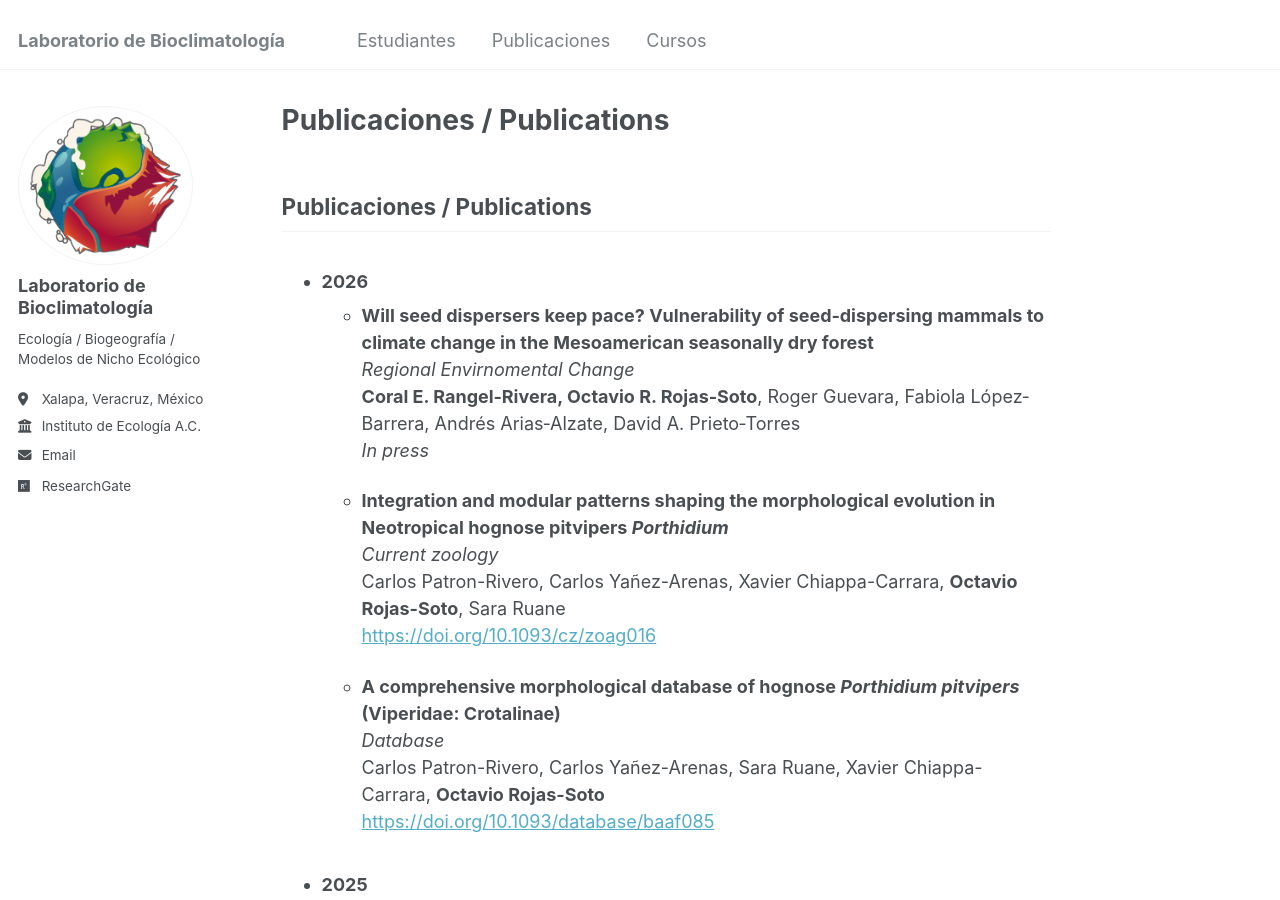
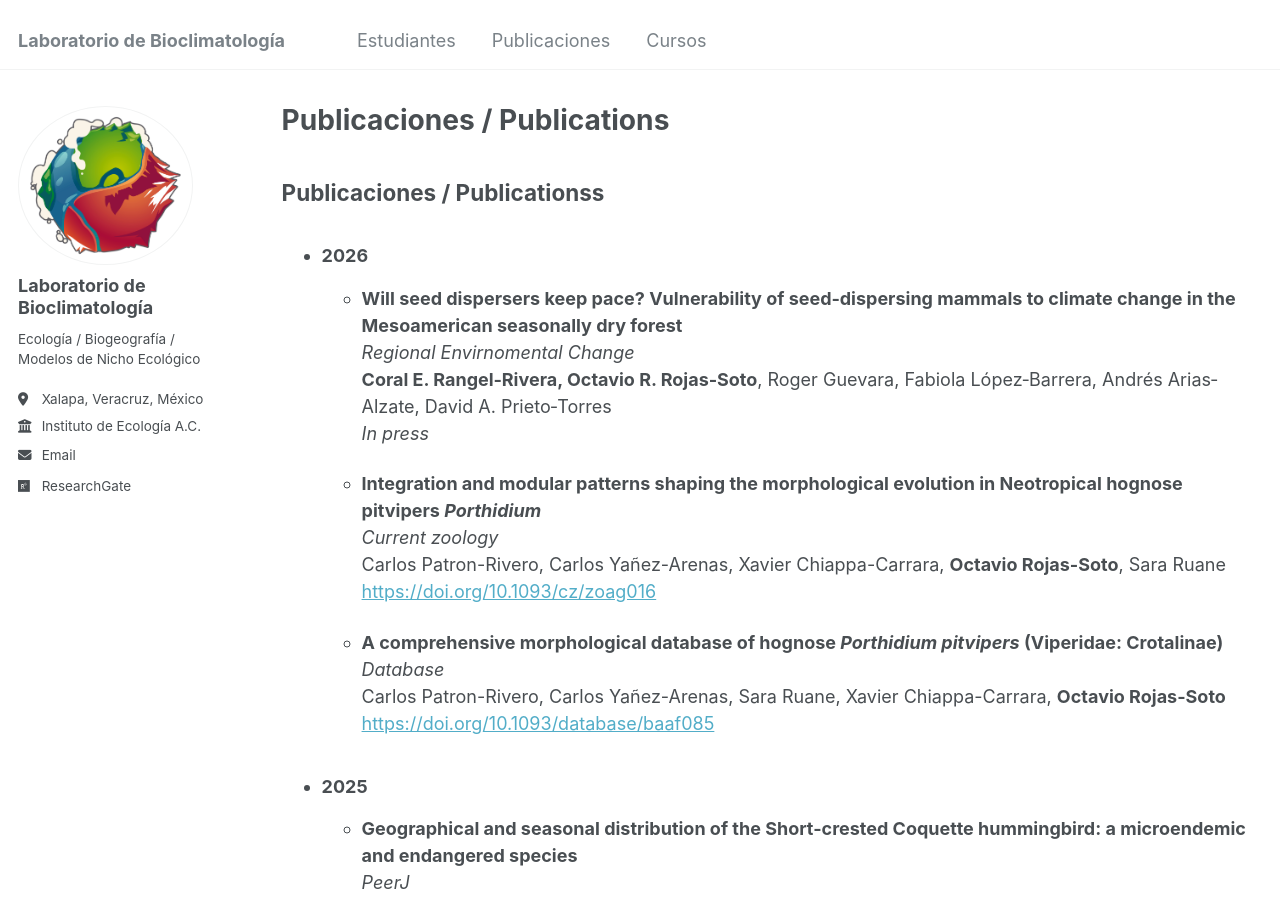
Before and after one commit to Labbioclim/bioclimat, a Jekyll site: the page built from _pages/markdown.md, in a window 1280 px wide and 900 px high. Built offline with Jekyll 4.4.1, drawn with Linux system fonts in a browser that asks for light colours.

```diff
--- a/_pages/markdown.md
+++ b/_pages/markdown.md
@@ -11,7 +12,7 @@ redirect_from:
   - /markdown.html
 ---
 
-## Publicaciones / Publications
+## Publicaciones / Publicationss
 
 * ### 2026
   * **Will seed dispersers keep pace? Vulnerability of seed‐dispersing mammals to climate change in the Mesoamerican seasonally dry forest**<br>
```
Also changed, not shown: other parts of _pages/markdown.md (+1 -0 lines).
